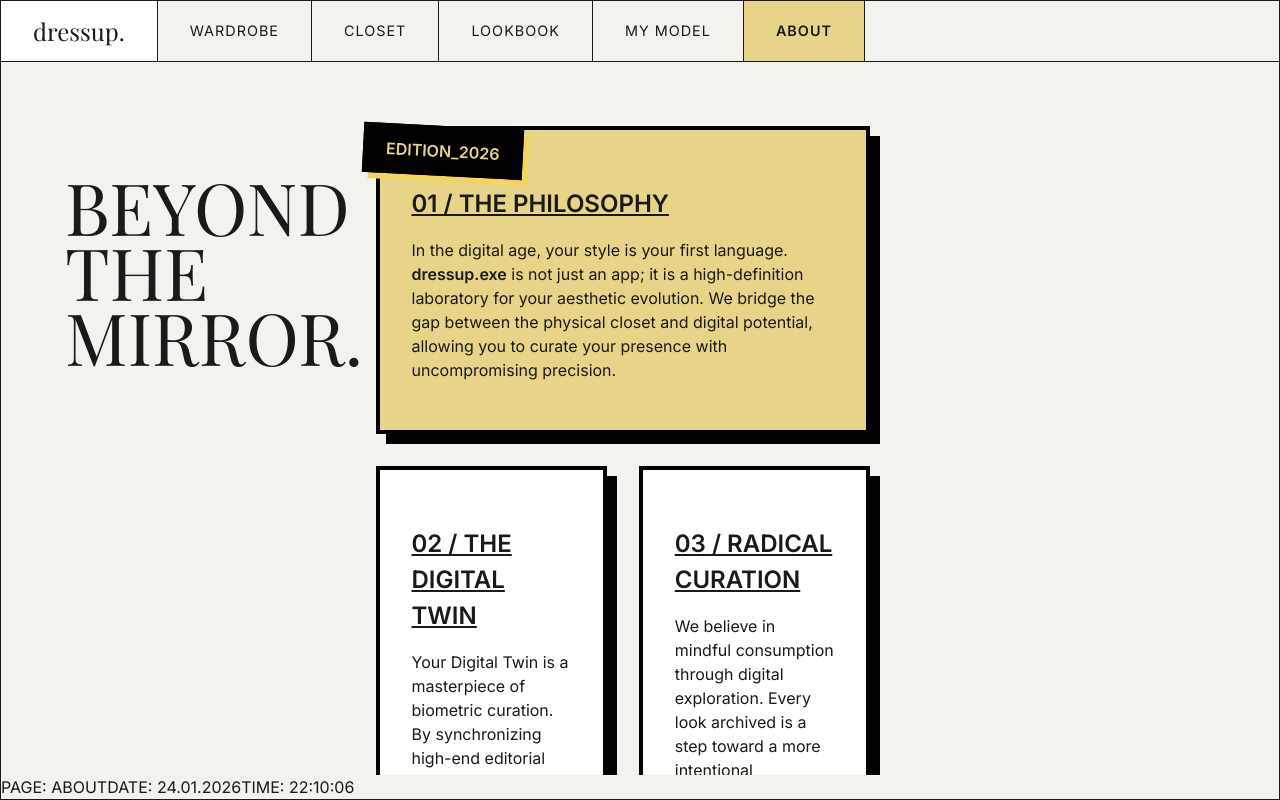
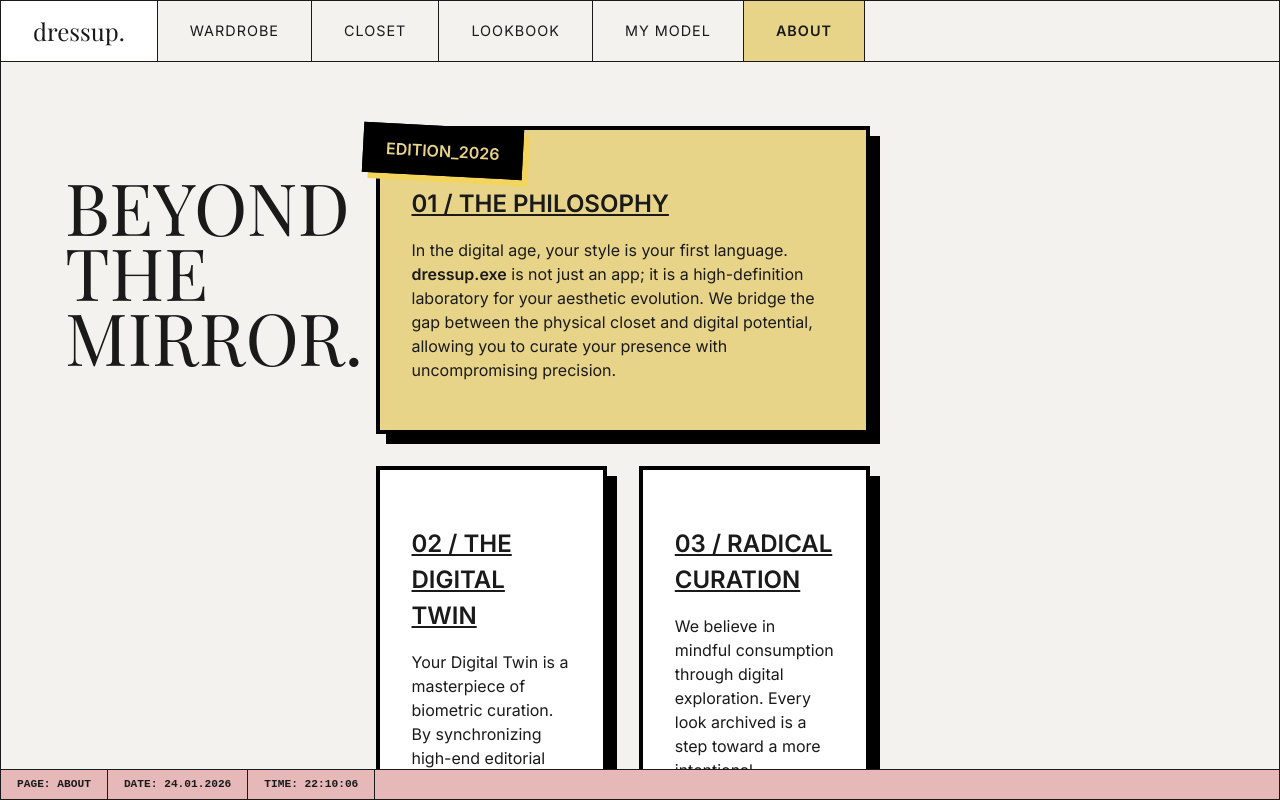
Before and after one commit to Sissighn/dressup-exe, a React (Vite) app in the folder frontend/: page /about in a window 1280 px wide. Built offline with nearby package versions, Linux system fonts and the light colour scheme; a web font is replaced by a local one.

Commit message:
feat(footer): enhance footer-bar styles with improved font weight and spacing

```diff
--- a/frontend/src/App.css
+++ b/frontend/src/App.css
@@ -96,3 +96,19 @@ html,
   cursor: pointer;
   border: 1px solid black;
 }
+
+.footer-bar {
+  display: flex;
+  gap: 0;
+  border-top: 1px solid var(--border-color);
+  background: var(--accent-pink);
+  font-family: "Courier New", Courier, monospace;
+  font-size: 0.7rem;
+  font-weight: 700;
+  flex-shrink: 0;
+}
+
+.footer-bar span {
+  padding: 6px 16px;
+  border-right: 1px solid var(--border-color);
+}
```
